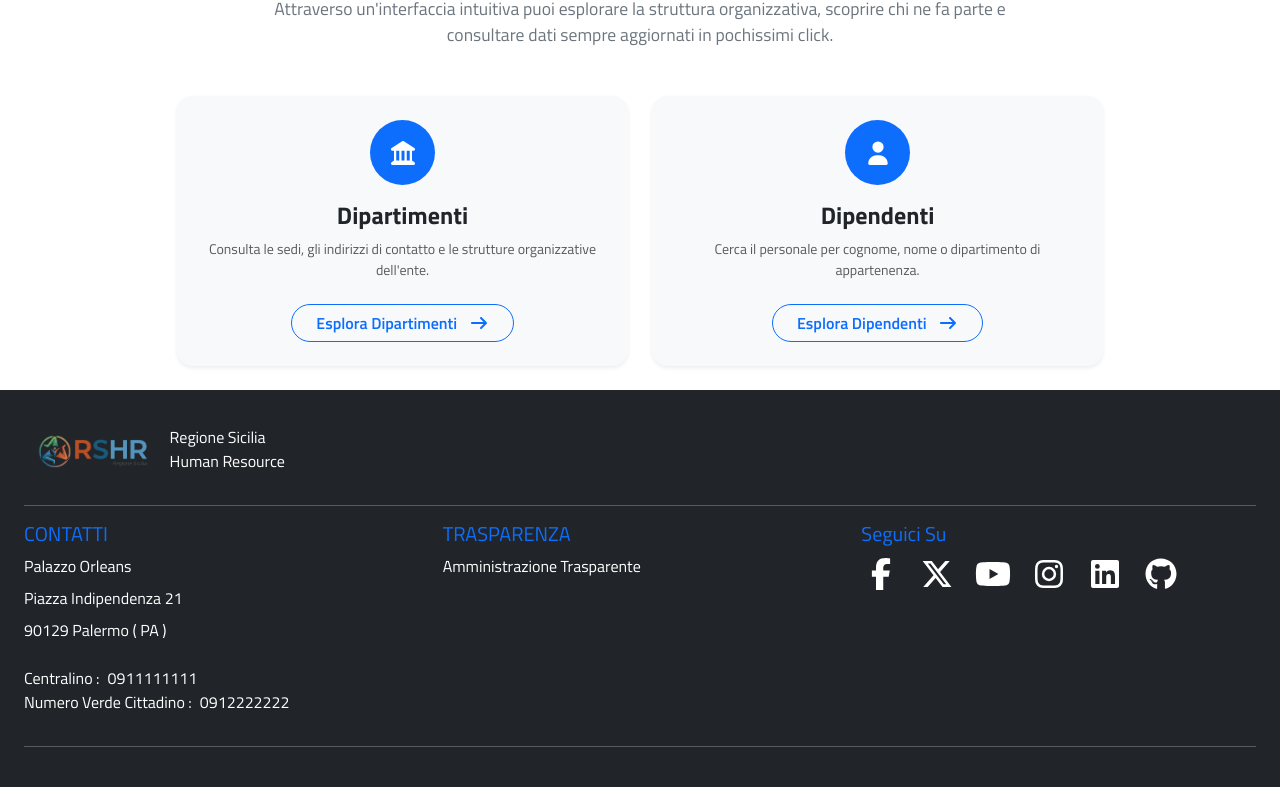
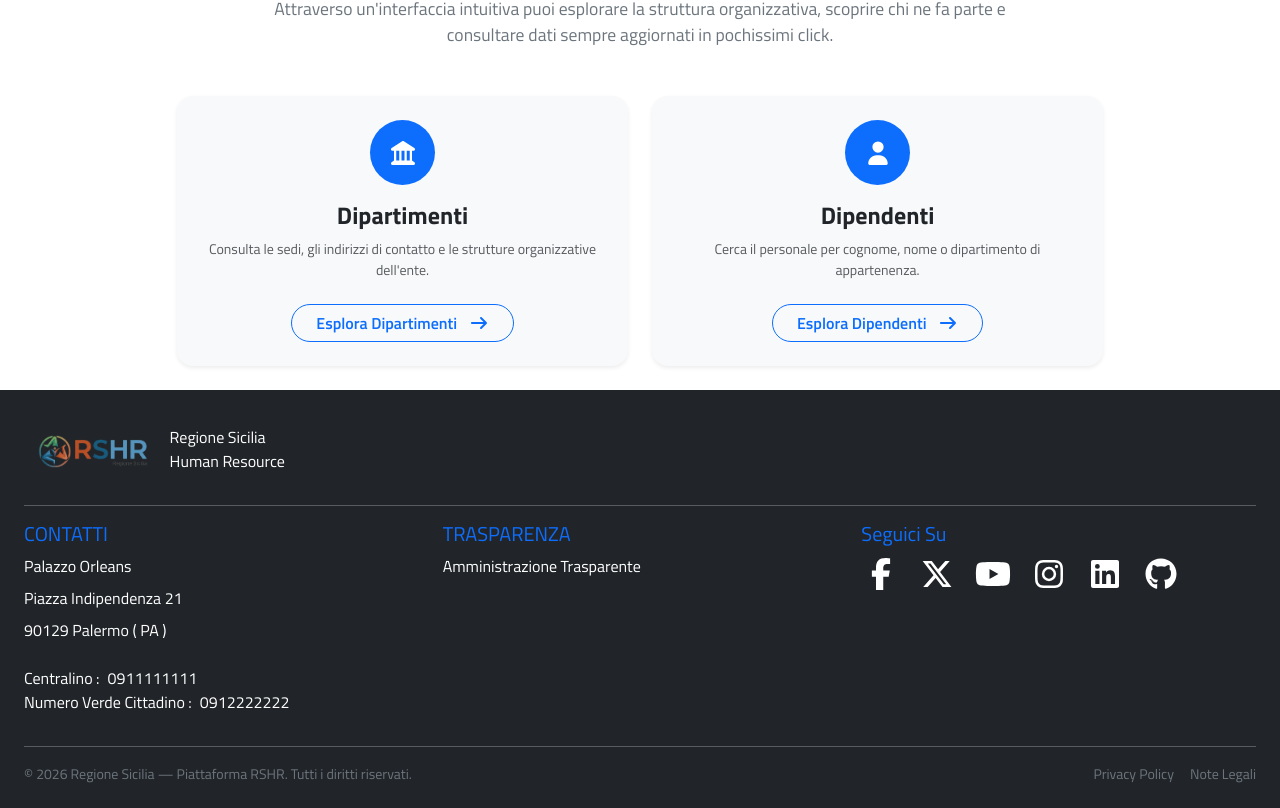
Before and after one commit to antoniofalletta2000/React-final-project, a React (Vite) app: page / in a window 1280 px wide. Shown: the part 479-1287 px from the top of the page. Before the commit the page ends 1266 px from the top, so only its background shows below. Built offline with nearby package versions, Linux system fonts and the light colour scheme.

Commit message:
Update AppFooter component: enhance footer layout with copyright notice and links to Privacy Policy and Legal Notes

```diff
--- a/src/components/AppFooter.jsx
+++ b/src/components/AppFooter.jsx
@@ -92,10 +92,18 @@
 
 
             <hr />
+
+            <div className="d-flex flex-column flex-sm-row justify-content-between align-items-center small text-secondary">
+                    <p className="mb-1 mb-sm-0">
+                        © {new Date().getFullYear()} Regione Sicilia — Piattaforma RSHR. Tutti i diritti riservati.
+                    </p>
+                    <div className="d-flex gap-3">
+                        <a href="#" className="text-secondary text-decoration-none">Privacy Policy</a>
+                        <a href="#" className="text-secondary text-decoration-none">Note Legali</a>
+                    </div>
+                </div>
+
             </div>
-
-
-
 
         </footer>
     )
```
